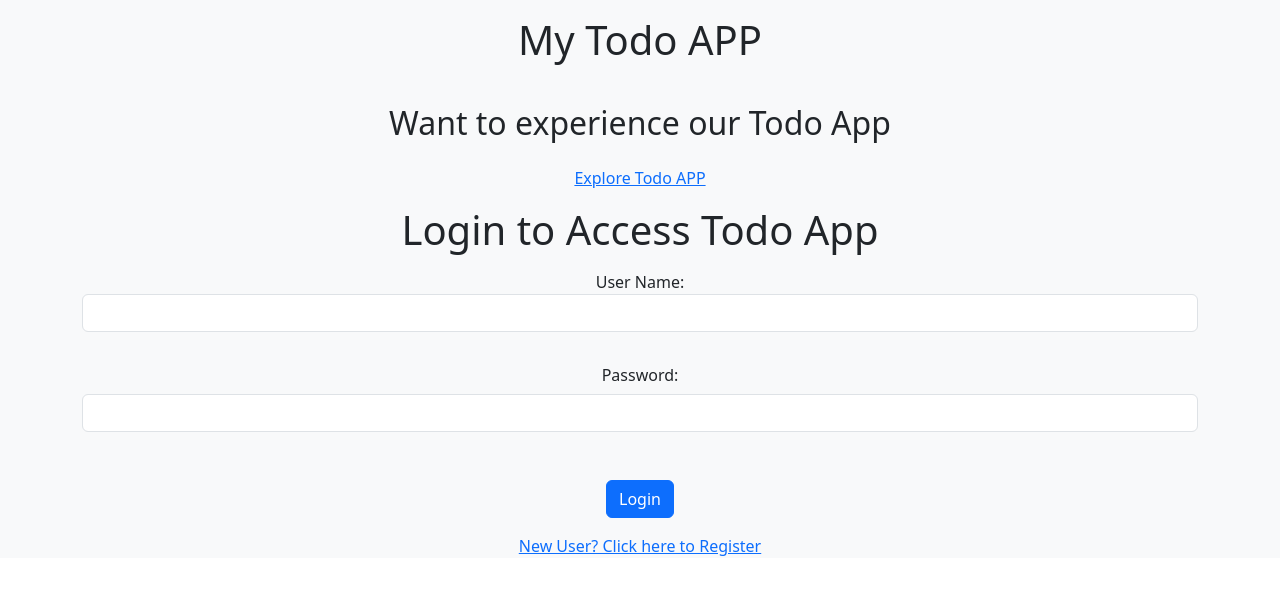
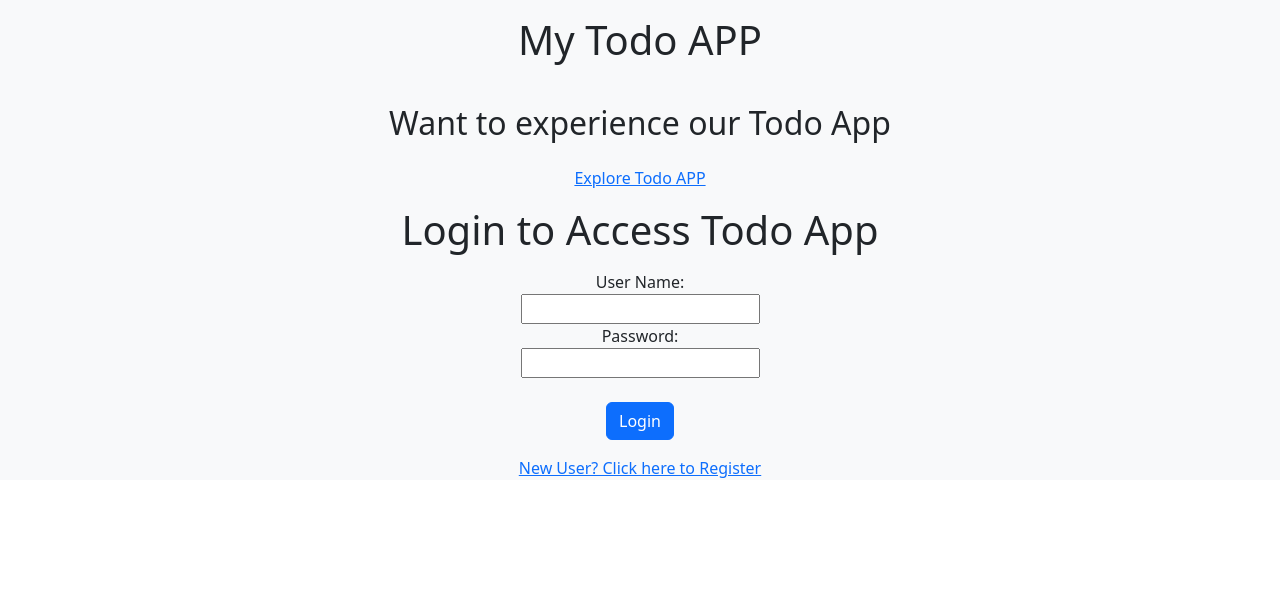
Before and after one commit to NeerajNero/frontend-todoApp, a React (Vite) app: page /login in a window 1280 px wide. Shown: the top 594 px of the page. Built offline with nearby package versions, Linux system fonts and the light colour scheme.

Commit message:
chore: edited some input fields to look better

```diff
--- a/src/components/loginAndRegister.jsx
+++ b/src/components/loginAndRegister.jsx
@@ -33,9 +33,9 @@ const LoginAndRegister = () => {
         <h1 className="my-3">{mode === "login" ? "Login" : "Register"} to Access Todo App</h1>
         <form className="my-3" onSubmit={handleForm}>
         <label>User Name: </label><br />
-        <input className="form-control" type="text" value={username} onChange={(e) => setUsername(e.target.value)}/><br />
-        <label for="inputPassword6" className="col-form-label">Password: </label><br />
-        <input className="form-control" id="inputPassword6"  type="password" value={password} onChange={(e) => setPassword(e.target.value)}/><br /><br />
+        <input  type="text" value={username} onChange={(e) => setUsername(e.target.value)}/><br />
+        <label htmlFor="inputPassword6">Password: </label><br />
+        <input  id="inputPassword6"  type="password" value={password} onChange={(e) => setPassword(e.target.value)}/><br /><br />
         <button className="btn btn-primary">Login</button><br />
         </form>
         <Link className="my-3" to="/register">New User? Click here to Register</Link>
--- a/src/components/register.jsx
+++ b/src/components/register.jsx
@@ -22,10 +22,10 @@ const Register = () =>{
         <>
         <h1 className="my-3">Register</h1>
         <form onSubmit={handleForm}>
-        <label className="mt-2">User Name: </label>
-        <input className="form-control" type="text" value={username} onChange={(e) => setUsername(e.target.value)}/>
-        <label className="mt-2">Password: </label>
-        <input className="form-control" type="password" value={password} onChange={(e) => setPassword(e.target.value)}/><br/>
+        <label className="mt-2">User Name: </label><br />
+        <input  type="text" value={username} onChange={(e) => setUsername(e.target.value)}/><br />
+        <label className="mt-2">Password: </label><br />
+        <input  type="password" value={password} onChange={(e) => setPassword(e.target.value)}/><br/><br />
         <button className="btn btn-primary">Login</button>
         </form>
         </>
```
